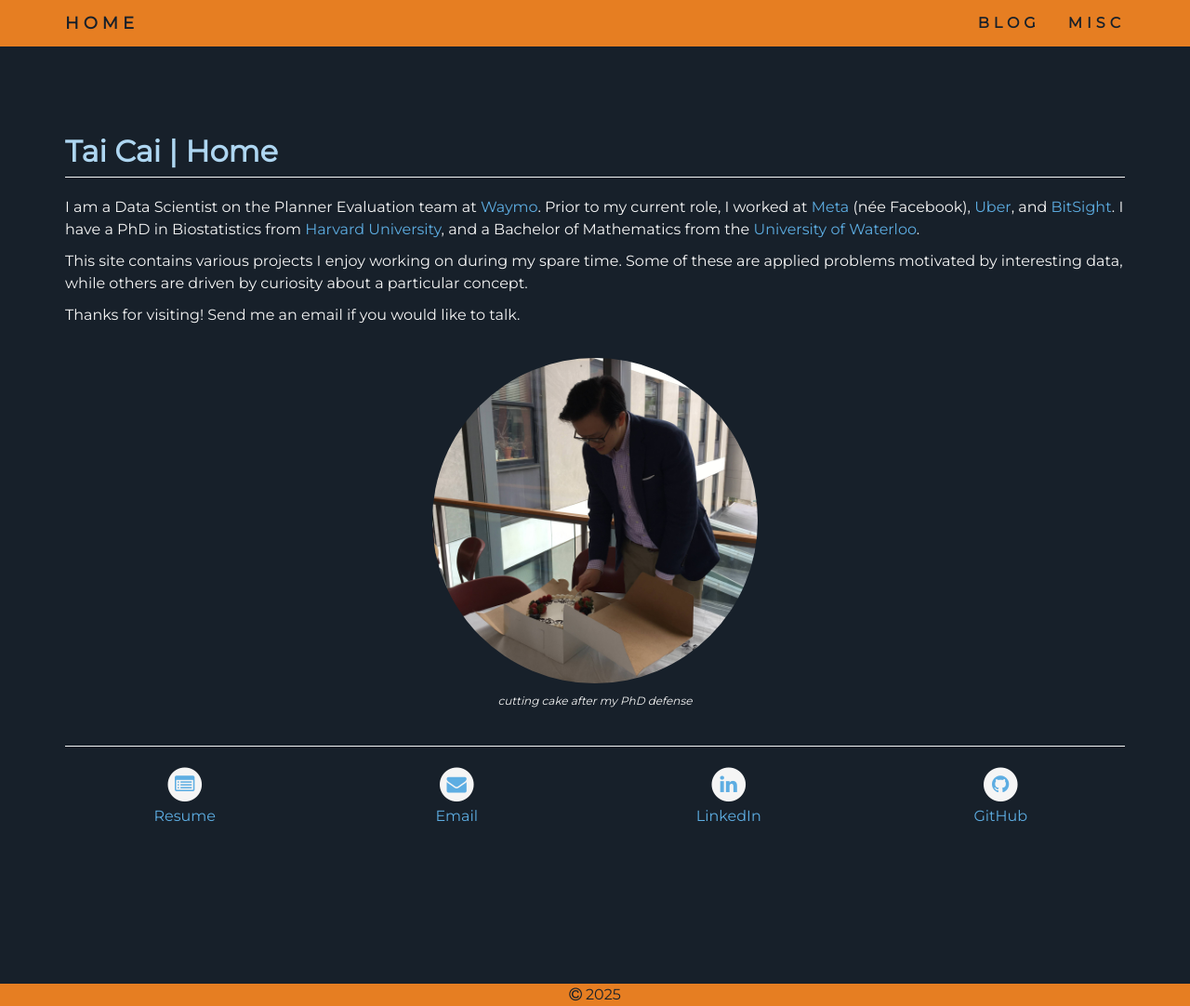
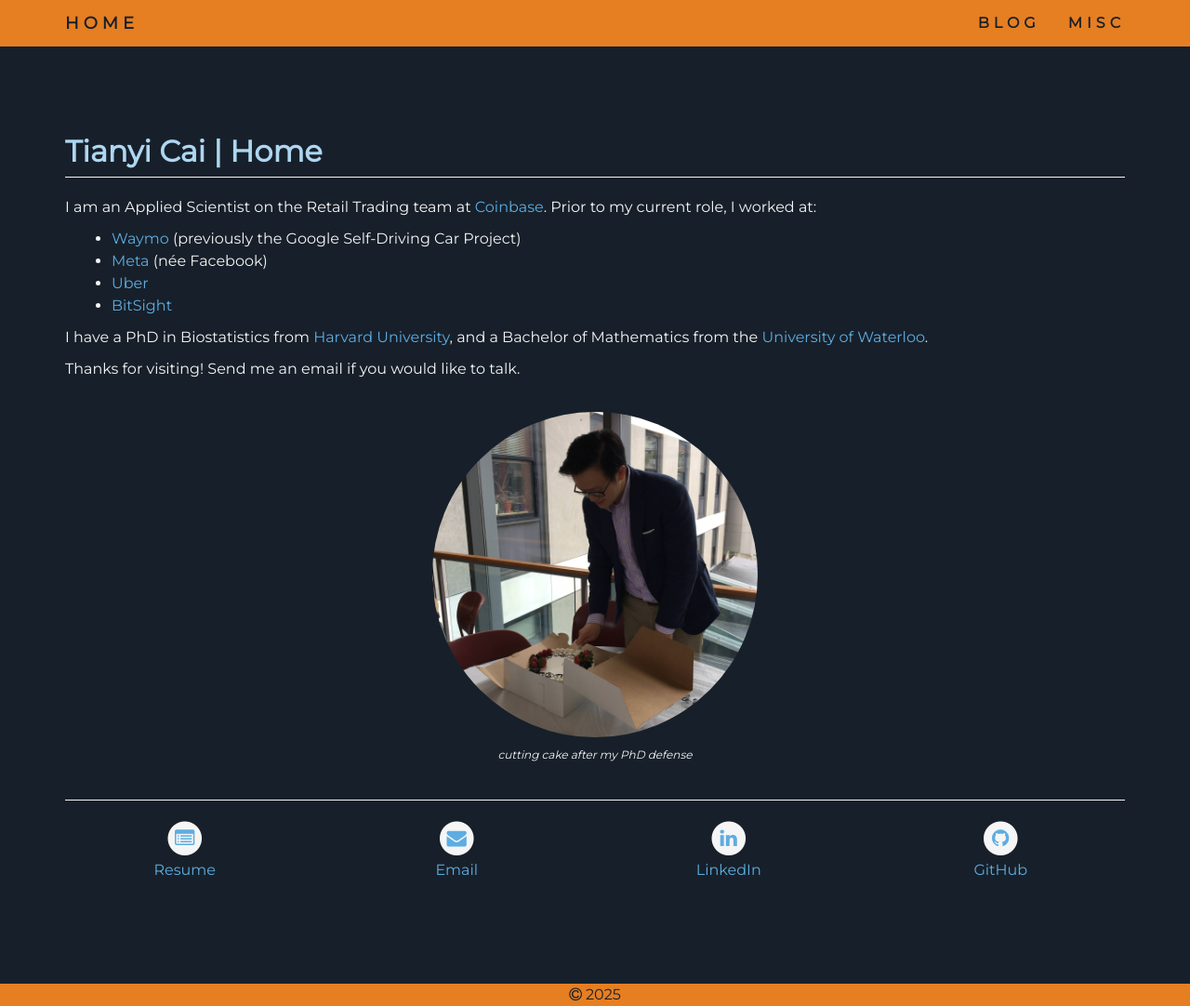
Before and after one commit to caikitlearn/caikitlearn.github.io, a Jekyll site: the page built from index.html, in a window 1280 px wide and 1082 px high. Shown: the whole window at 93% size. Built offline with Jekyll 4.4.1, drawn with Linux system fonts in a browser that asks for light colours.

Commit message:
update for coinbase

```diff
--- a/_config.yml
+++ /dev/null
@@ -1,3 +0,0 @@
-permalink: /:title
-markdown: kramdown
-mathjax: true
--- a/assets/css/base.css
+++ b/assets/css/base.css
@@ -1,6 +1,6 @@
-/*==================================================*/
-/*   GLOBAL VARIABLES                               */
-/*==================================================*/
+/*================================================================================================*/
+/*  GLOBAL VARIABLES                                                                              */
+/*================================================================================================*/
 :root {
     --theme_color: #E67E22;
     --text_color: #F5F5F5;
@@ -13,9 +13,9 @@
 }
 
 
-/*==================================================*/
-/*   MAIN                                           */
-/*==================================================*/
+/*================================================================================================*/
+/*  MAIN                                                                                          */
+/*================================================================================================*/
 html {overflow-y: scroll;}
 body {
     font: var(--text_size) 'Montserrat', sans-serif;
@@ -28,7 +28,7 @@
 p {font-size: var(--text_size); color: var(--text_color);}
 
 ol {font-size: var(--text_size); list-style-type: decimal; color: var(--text_color);}
-ul {font-size: var(--text_size); color: var(--text_color); padding-left: 15px;}
+ul {font-size: var(--text_size); color: var(--text_color); padding-left: 50px;}
 li {font-size: var(--text_size); color: var(--text_color);}
 
 h1 {font-size: 32px; font-weight: bold; color: var(--h1_color);}
@@ -60,9 +60,9 @@
 }
 
 
-/*==================================================*/
-/*   NAVBAR                                         */
-/*==================================================*/
+/*================================================================================================*/
+/*  NAVBAR                                                                                        */
+/*================================================================================================*/
 .navbar {
     padding-top: 0;
     padding-bottom: 0;
@@ -90,9 +90,9 @@
 .navbar-default .navbar-toggle:hover .icon-bar {background-color: var(--text_color);}
 
 
-/*==================================================*/
-/*   HYPERLINK COLORS                               */
-/*==================================================*/
+/*================================================================================================*/
+/*  HYPERLINK COLORS                                                                              */
+/*================================================================================================*/
 a {
     color: var(--link_color);
     background-color: transparent;
@@ -112,9 +112,9 @@
 }
 
 
-/*==================================================*/
-/*   FONT AWESOME ICONS                             */
-/*==================================================*/
+/*================================================================================================*/
+/*  FONT AWESOME ICONS                                                                            */
+/*================================================================================================*/
 .fa-circle {color: var(--text_color);}
 .fa-envelope {color: var(--link_color);}
 .fa-envelope:hover {color: var(--hover_color);}
@@ -126,9 +126,9 @@
 .fa-list-alt:hover {color: var(--hover_color);}
 
 
-/*==================================================*/
-/*   FOOTER                                         */
-/*==================================================*/
+/*================================================================================================*/
+/*  FOOTER                                                                                        */
+/*================================================================================================*/
 .footer {
     vertical-align: middle;
     position: fixed;
--- a/blog.html
+++ b/blog.html
@@ -1,6 +1,6 @@
 ---
 layout: default
-title: Tai Cai | Blog
+title: Tianyi Cai | Blog
 ---
 
 <div class='container bg-main'>
--- a/index.html
+++ b/index.html
@@ -1,6 +1,6 @@
 ---
 layout: default
-title: Tai Cai | Home
+title: Tianyi Cai | Home
 ---
 
 
@@ -8,10 +8,15 @@
     <h1>{{ page.title }}</h1>
     <hr>
     <p>
-        I am a Data Scientist on the Planner Evaluation team at <a href='https://waymo.com/careers/' target='_blank'>Waymo</a>. Prior to my current role, I worked at <a href='https://www.metacareers.com/jobs/' target='_blank'>Meta</a> (née Facebook), <a href='https://www.uber.com/us/en/careers/' target='_blank'>Uber</a>, and <a href='https://www.bitsight.com/about/careers' target='_blank'>BitSight</a>. I have a PhD in Biostatistics from <a href='https://gsas.harvard.edu/programs-of-study/all/biostatistics' target='_blank'>Harvard University</a>, and a Bachelor of Mathematics from the <a href='https://uwaterloo.ca/math' target='_blank'>University of Waterloo</a>.
+        I am an Applied Scientist on the Retail Trading team at <a href='https://www.coinbase.com/careers/positions' target='_blank'>Coinbase</a>. Prior to my current role, I worked at:
+        <ul>
+            <li><a href='https://careers.withwaymo.com/' target='_blank'>Waymo</a> (previously the Google Self-Driving Car Project)</li>
+            <li><a href='https://www.metacareers.com/jobs/' target='_blank'>Meta</a> (née Facebook)</li>
+            <li><a href='https://www.uber.com/us/en/careers/' target='_blank'>Uber</a></li>
+            <li><a href='https://www.bitsight.com/about/careers' target='_blank'>BitSight</a></li>
+        </ul>
     </p>
-    <p>
-        This site contains various projects I enjoy working on during my spare time. Some of these are applied problems motivated by interesting data, while others are driven by curiosity about a particular concept.
+    <p>I have a PhD in Biostatistics from <a href='https://gsas.harvard.edu/programs-of-study/all/biostatistics' target='_blank'>Harvard University</a>, and a Bachelor of Mathematics from the <a href='https://uwaterloo.ca/math' target='_blank'>University of Waterloo</a>.
     </p>
     <p>
         Thanks for visiting! Send me an email if you would like to talk.
@@ -67,7 +72,7 @@
                     </a>
                 </li>
                 <p>
-                    <a href='https://www.linkedin.com/in/taicai/' target='_blank'>LinkedIn</a>
+                    <a href='https://www.linkedin.com/in/caikitlearn/' target='_blank'>LinkedIn</a>
                 </p>
             </ul>
         </div>
--- a/misc.html
+++ b/misc.html
@@ -1,6 +1,6 @@
 ---
 layout: default
-title: Tai Cai | Misc
+title: Tianyi Cai | Misc
 ---
 
 <div class='container bg-main'>
```
Also changed, not shown: Gemfile (+30 -7 lines), Gemfile.lock, assets/images/mtl.jpeg (deleted), assets/images/tai.jpg (deleted), 7 other files.
